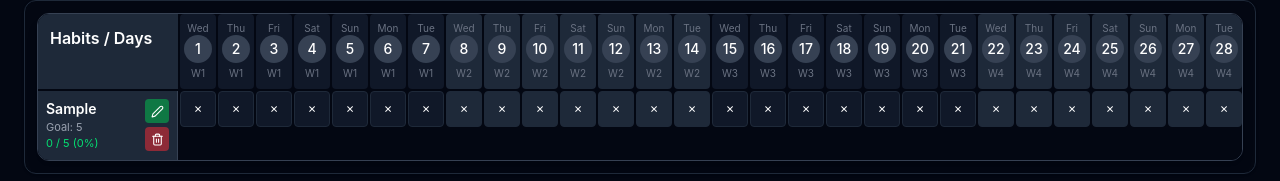
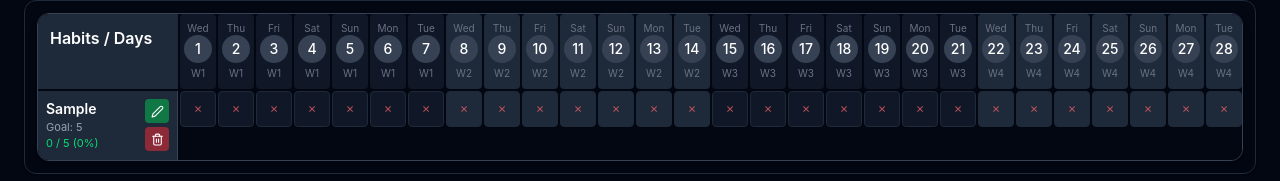
Before and after one commit to ripon301252/habit-tracker, a React (Vite) app: page /month/2026/april in a window 1280 px wide. Both pictures are taken after typing "Sample", "5" into the empty fields and a click on the button "Add". Shown: the part 607-788 px from the top of the page. Built offline with nearby package versions, Linux system fonts and the light colour scheme.

Commit message:
cheked cross colored

```diff
--- a/src/Pages/Month/MonthlyHabits/CalenderGrid.jsx
+++ b/src/Pages/Month/MonthlyHabits/CalenderGrid.jsx
@@ -126,7 +126,9 @@ const CalendarGrid = ({
                     }
                   `}
                 >
-                  {checked ? "✓" : "✗"}
+                  <span className={checked ? "text-white" : "text-red-400/70"}>
+                    {checked ? "✓" : "✗"}
+                  </span>
                 </button>
               );
             })}
```
